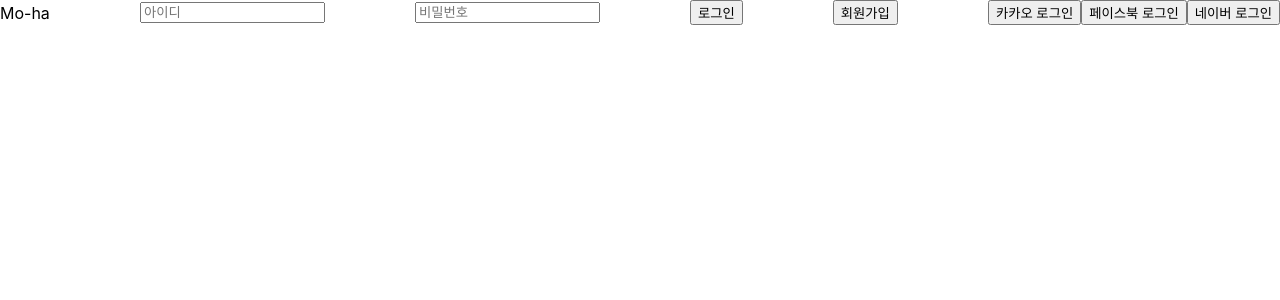
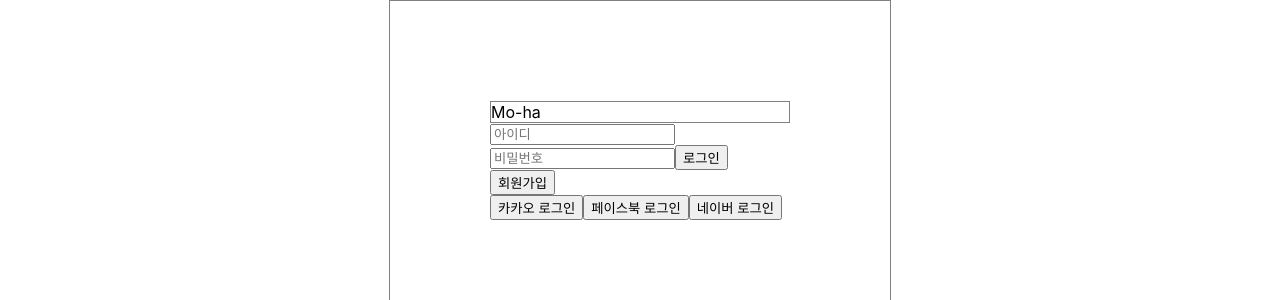
Before and after one commit to hanghae99Moha/hanghae99_Mo-ha, a React (Create React App) app: page / in a window 1280 px wide. Shown: the top 300 px of the page. Built offline with nearby package versions, Linux system fonts and the light colour scheme.

Commit message:
로그인 쿠키 확인1 & pull

```diff
--- a/src/pages/Login.jsx
+++ b/src/pages/Login.jsx
@@ -1,23 +1,58 @@
 import React from "react";
+import { useHistory } from "react-router-dom/cjs/react-router-dom.min";
+import styled from "styled-components";
+import { getCookie, setCookie, deleteCookie } from "../shared/Cookie";
 import { Grid, Button, Input } from "../elements";
 
 const Login = () => {
+  console.log(getCookie("userid"));
+  const login = () => {
+    setCookie("userid", "sangwon", 3);
+    setCookie("password", "1242", 3);
+  };
+  const history = useHistory();
+
   return (
-    <>
-      <div>Mo-ha</div>
+    <Contain>
+      <Namebox>Mo-ha</Namebox>
       <input placeholder="아이디" />
       <input placeholder="비밀번호" />
-      <button>로그인</button>
+      <button
+        onClick={() => {
+          login();
+        }}
+      >
+        로그인
+      </button>
       <span>
-        <button>회원가입</button>
+        <button
+          onClick={() => {
+            history.push("/signup");
+          }}
+        >
+          회원가입
+        </button>
       </span>
       <div>
         <button>카카오 로그인</button>
         <button>페이스북 로그인</button>
         <button>네이버 로그인</button>
       </div>
-    </>
+    </Contain>
   );
 };
 
 export default Login;
+
+const Contain = styled.div`
+  border: 1px solid gray;
+  margin: auto;
+  width: 300px;
+  height: 400px;
+  padding: 100px;
+`;
+
+const Namebox = styled.div`
+  border: 1px solid gray;
+  margin: auto;
+`;
--- /dev/null
+++ b/src/shared/Cookie.js
@@ -0,0 +1,26 @@
+const getCookie = (name) => {
+  let value = document.cookie;
+  let parts = value.split(`; ${name}=`);
+
+  if (parts.length === 2) {
+    return parts.pop().split(";").shift();
+    // 뒤에있는 놈 잘라낸 후 앞에 있는 놈 ";"로 나눠준 뒤 앞에있는 놈 떼다 return
+  }
+};
+
+const setCookie = (name, value, exp = 5) => {
+  // 날짜 객체 만들어서 만료일 만들기
+  let date = new Date();
+  date.setTime(date.getTime() + exp * 24 * 60 * 60 * 1000);
+
+  document.cookie = `${name}=${value}; expires=${date.toUTCString()}`;
+};
+
+const deleteCookie = (name) => {
+  let date = new Date("2020-01-01").toUTCString;
+
+  console.log(date);
+  document.cookie = name + "=; expires=" + date;
+};
+
+export { getCookie, setCookie, deleteCookie };
```
